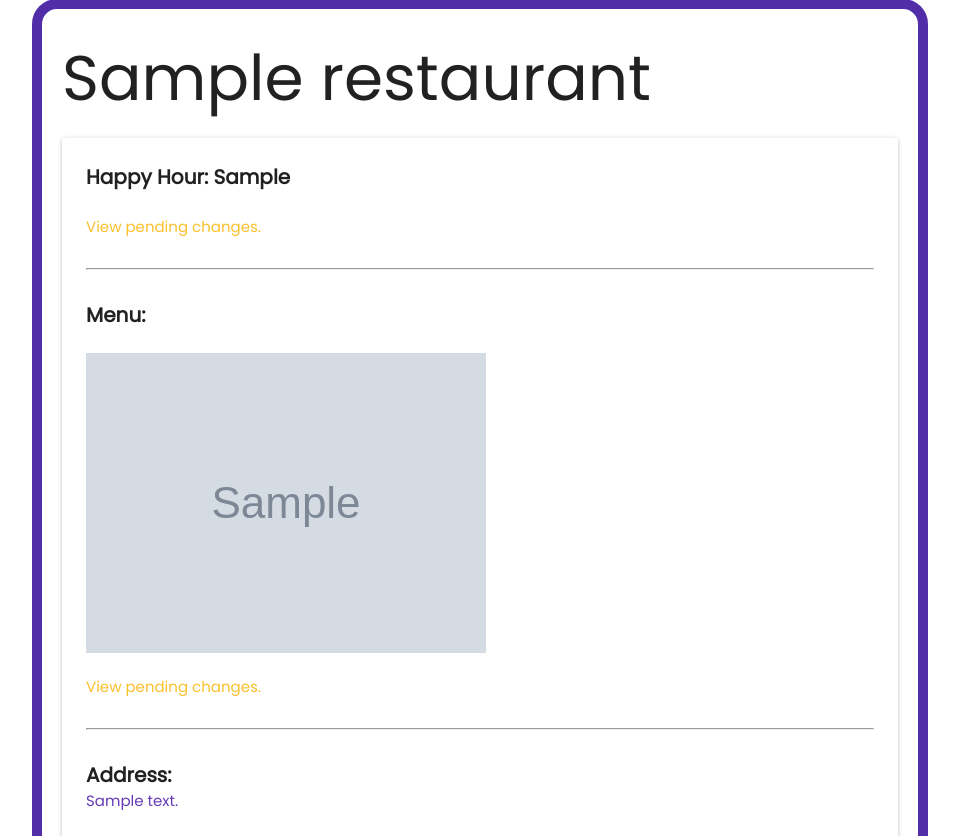
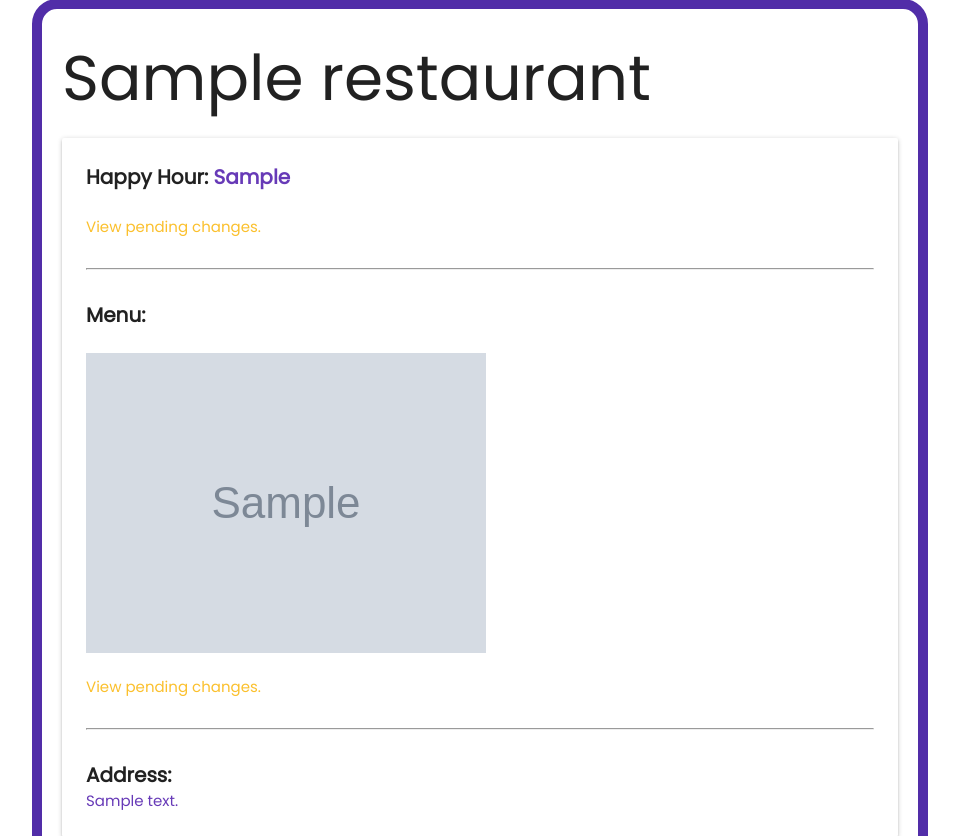
Before and after one commit to vkomova/drinkOn, a Django app: page /restaurants/1/details in a window 1280 px wide. Shown: the part 95-931 px from the top of the page, without its empty margins (160-1119 px from the left). Run offline with Django 3.2, Linux system fonts and the light colour scheme; a user stored in the database is signed in; tables that the repository leaves empty hold one stand-in row (values such as "Sample post"); grey boxes marked "Sample" are stand-in pictures.

Commit message:
update restaurant detail styling

```diff
--- a/main_app/templates/restaurants/details.html
+++ b/main_app/templates/restaurants/details.html
@@ -8,7 +8,7 @@
             <div class="card">
                 <div class="card-content">
                     {% if  approved_hours_boolean %}
-                        <p>Happy Hour: {{current_approved_hours}}</p><br>
+                        <p>Happy Hour: <span class="deep-purple-text"> {{current_approved_hours}} </span></p><br>
                     {% else %}
                         <p>No happy hour data for this restaurant. Please add it below.</p>
                         <form action="{% url 'update_hours' restaurant.id %}" method="POST">
@@ -30,7 +30,7 @@
                             <div class="modal-content">
                                 <!-- votes here -->
                                 <p>A user has submitted the following edit to the Happy Hour:</p><br>
-                                <p>{{pending_hours}}</p><br>
+                                <p><span class="deep-purple-text"> {{pending_hours}} </span></p><br>
 
                                 {% if user_hours_vote %}
                                 <p>You have already voted to
```
